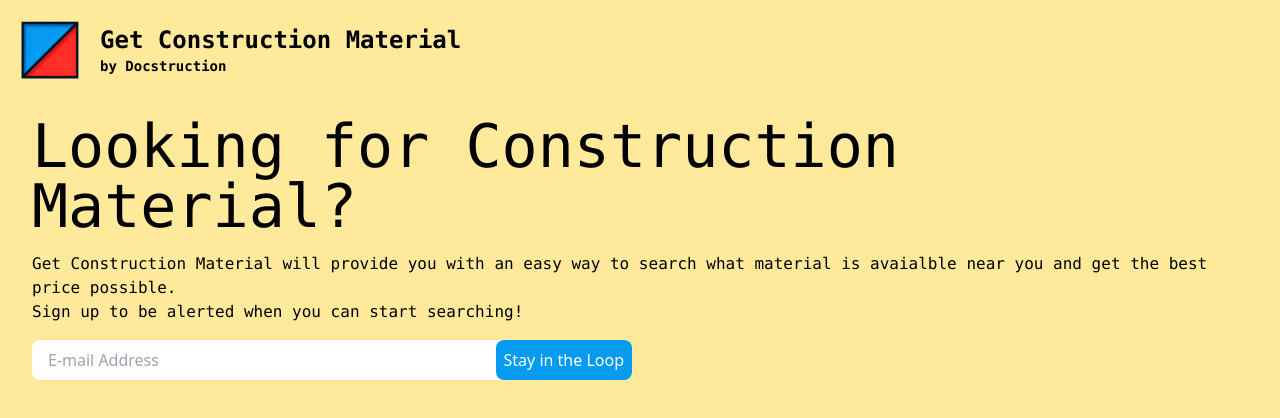
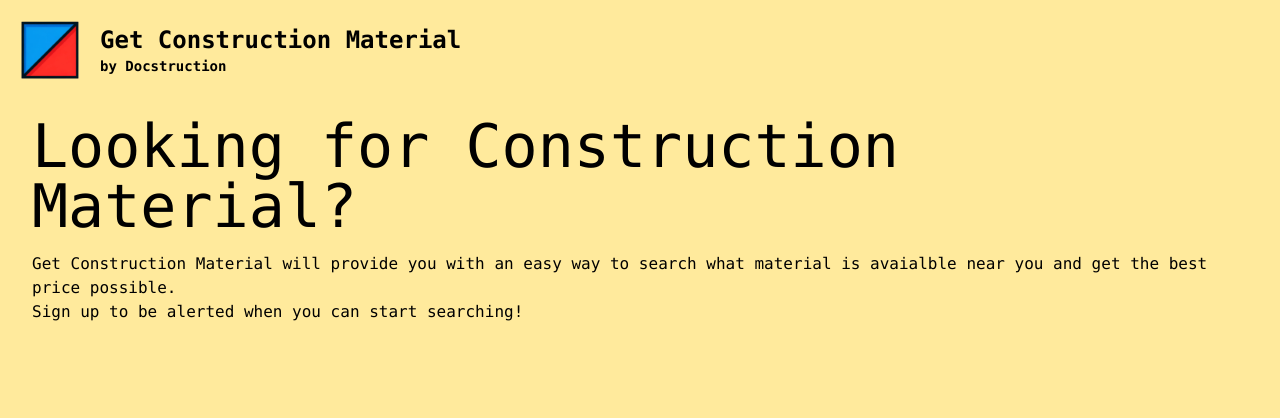
Before and after one commit to harmandubb/GetConstructionMaterial, a Next.js app in the folder Front End/getconstructionmaterial/: page / in a window 1280 px wide. Shown: the top 418 px of the page. Built offline with nearby package versions, Linux system fonts and the light colour scheme.

Commit message:
establish go server next

```diff
--- a/Front End/getconstructionmaterial/package.json
+++ b/Front End/getconstructionmaterial/package.json
@@ -9,6 +9,7 @@
     "lint": "next lint"
   },
   "dependencies": {
+    "googleapi": "^1.0.2",
     "next": "14.0.3",
     "react": "^18",
     "react-dom": "^18"
--- /dev/null
+++ b/Front End/getconstructionmaterial/src/app/components/emailSubmission.js
@@ -0,0 +1,15 @@
+import React, {useState} from 'react';
+
+function emailSubmission() {
+  return (
+    <form method="post" className="flex flex-col sm:flex-row sm:w-[600px]">
+        <input type="email" placeholder="E-mail Address" className="sm:flex items-stretch flex-grow focus:outline-none block rounded-lg sm:rounded-none sm:rounded-l-lg pl-4 py-2"></input>
+
+        <button className="sm:mt-0 sm:w-auto sm:-ml-2 py-2 px-2 rounded-lg font-medium text-white focus:outline-none bg-logo-blue">
+        Stay in the Loop
+        </button>
+    </form>
+  );
+}
+
+export default NavBar;
--- a/Front End/getconstructionmaterial/src/app/page.js
+++ b/Front End/getconstructionmaterial/src/app/page.js
@@ -18,13 +18,7 @@ export default function LandingPage() {
             <p className="pb-4 sm:pt-0 pt-4">Sign up to be alerted when you can start searching!</p>
           </div>
 
-          <form method="post" className="flex flex-col sm:flex-row sm:w-[600px]">
-              <input type="email" placeholder="E-mail Address" className="sm:flex items-stretch flex-grow focus:outline-none block rounded-lg sm:rounded-none sm:rounded-l-lg pl-4 py-2"></input>
 
-              <button className="sm:mt-0 sm:w-auto sm:-ml-2 py-2 px-2 rounded-lg font-medium text-white focus:outline-none bg-logo-blue">
-                Stay in the Loop
-              </button>
-          </form>
 
         </div>
 
```
Also changed, not shown: 1 other file (tests, documents, lock files or other folders).
